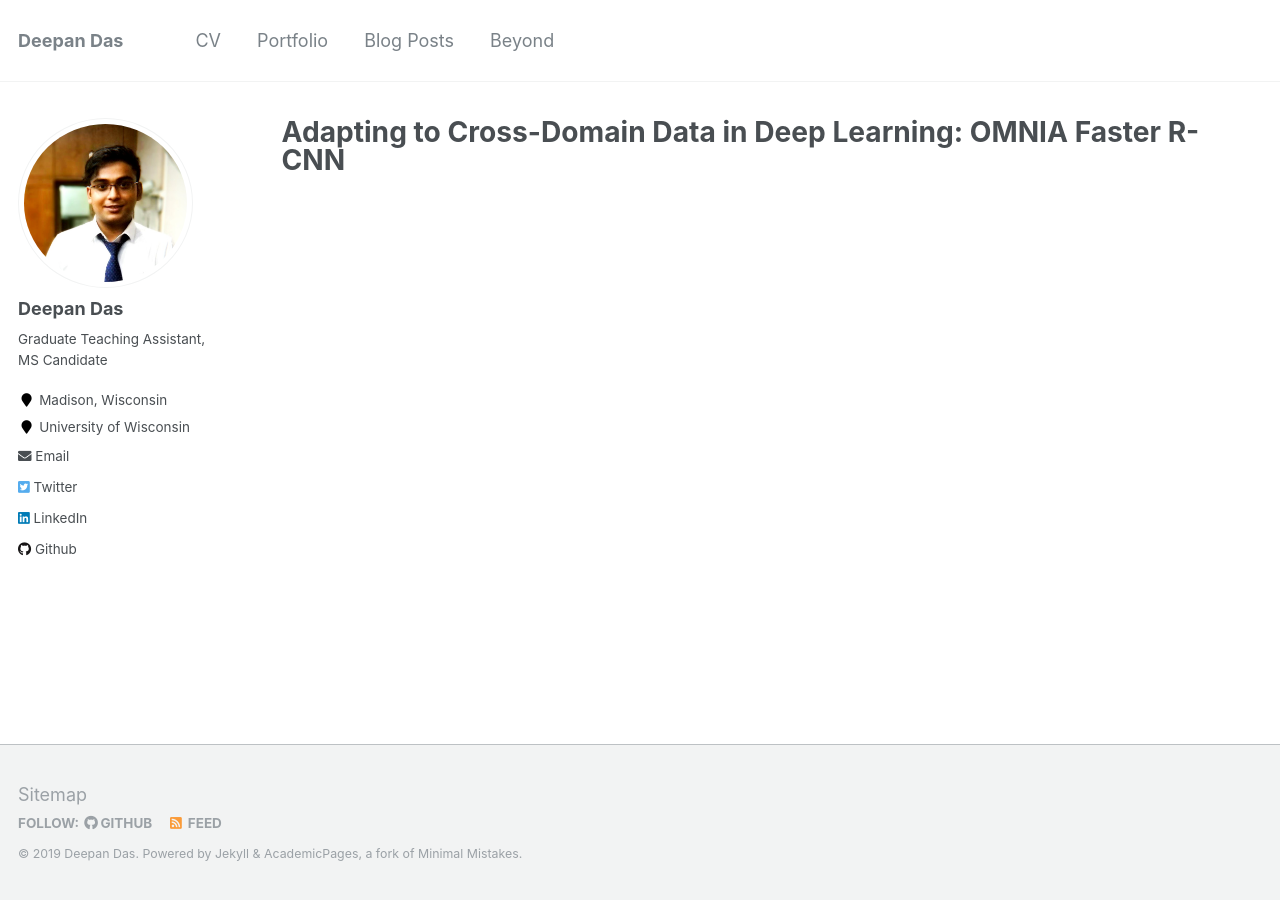
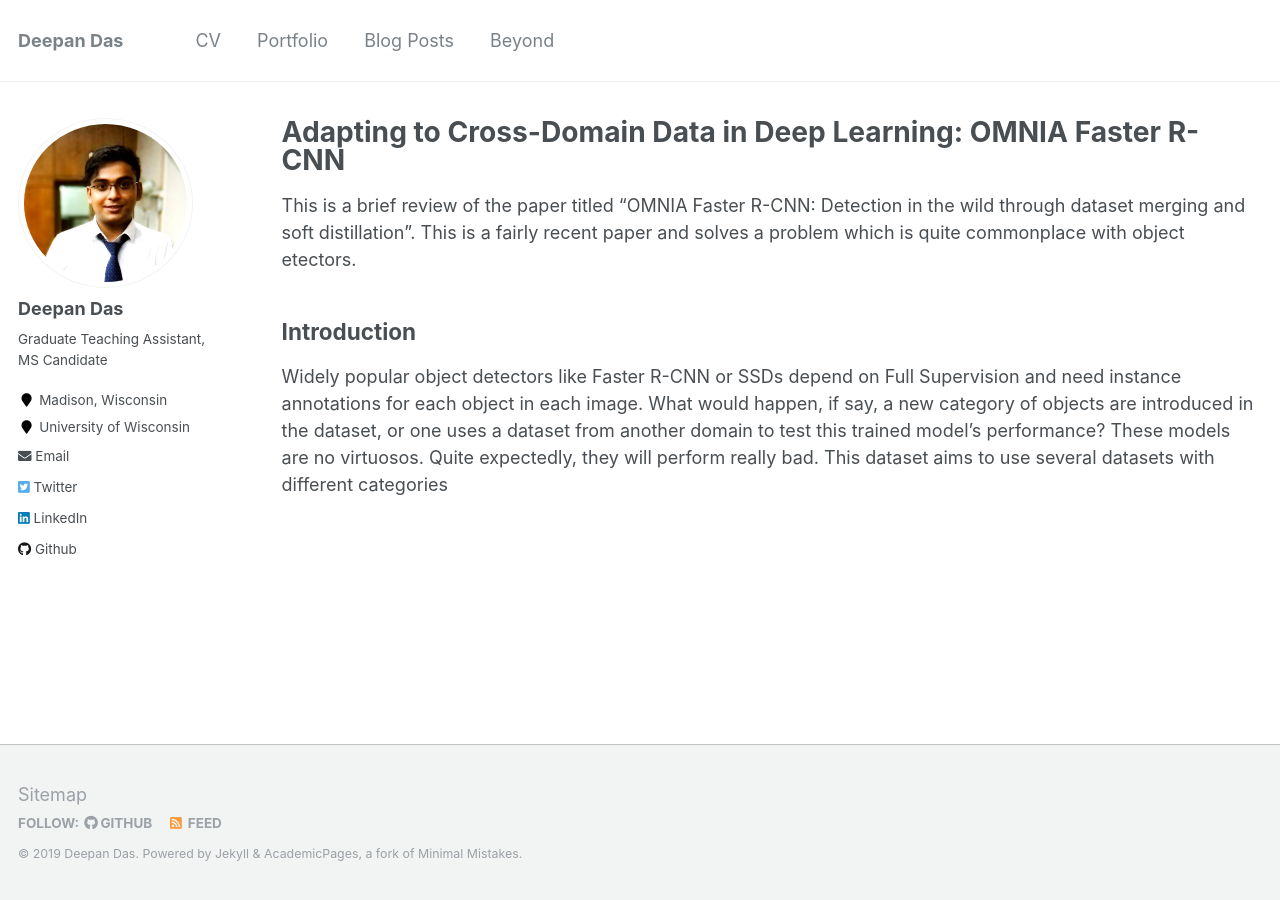
Before and after one commit to deepandas11/deepandas11.github.io, a Jekyll site: the page built from _posts/2019-07-12-OMNIA-FasterRCNN.md, in a window 1280 px wide. Built offline with Jekyll 4.4.1, drawn with Linux system fonts in a browser that asks for light colours.

Commit message:
OMNIA FRCNN Intro
Signed-off-by: Deepan Das <deepandas11@gmail.com>

```diff
--- a/_posts/2019-07-12-OMNIA-FasterRCNN.md
+++ b/_posts/2019-07-12-OMNIA-FasterRCNN.md
@@ -3,3 +3,9 @@ layout: post
 title:  "Adapting to Cross-Domain Data in Deep Learning: OMNIA Faster R-CNN"
 categories: deep-learning, computer-vision, detection
 ---
+
+This is a brief review of the paper titled "OMNIA Faster R-CNN: Detection in the wild through dataset merging and soft distillation". This is a fairly recent paper and solves a problem which is quite commonplace with object etectors.
+
+
+## Introduction
+Widely popular object detectors like Faster R-CNN or SSDs depend on Full Supervision and need instance annotations for each object in each image. What would happen, if say, a new category of objects are introduced in the dataset, or one uses a dataset from another domain to test this trained model's performance? These models are no virtuosos. Quite expectedly, they will perform really bad. This dataset aims to use several datasets with different categories
```
